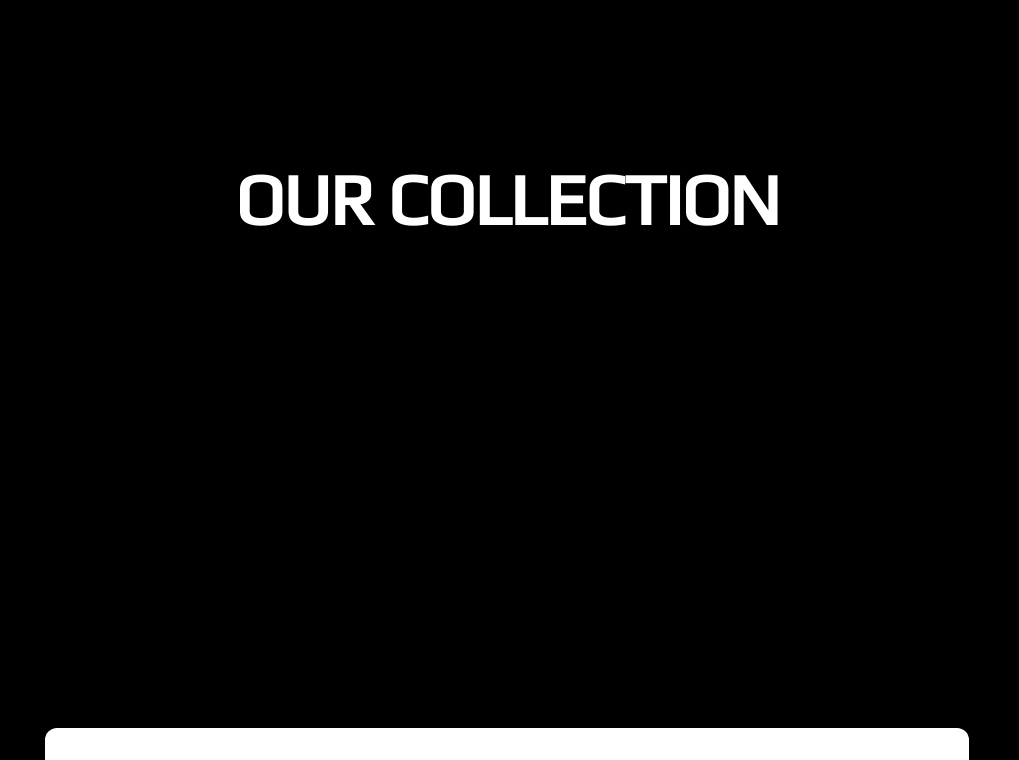
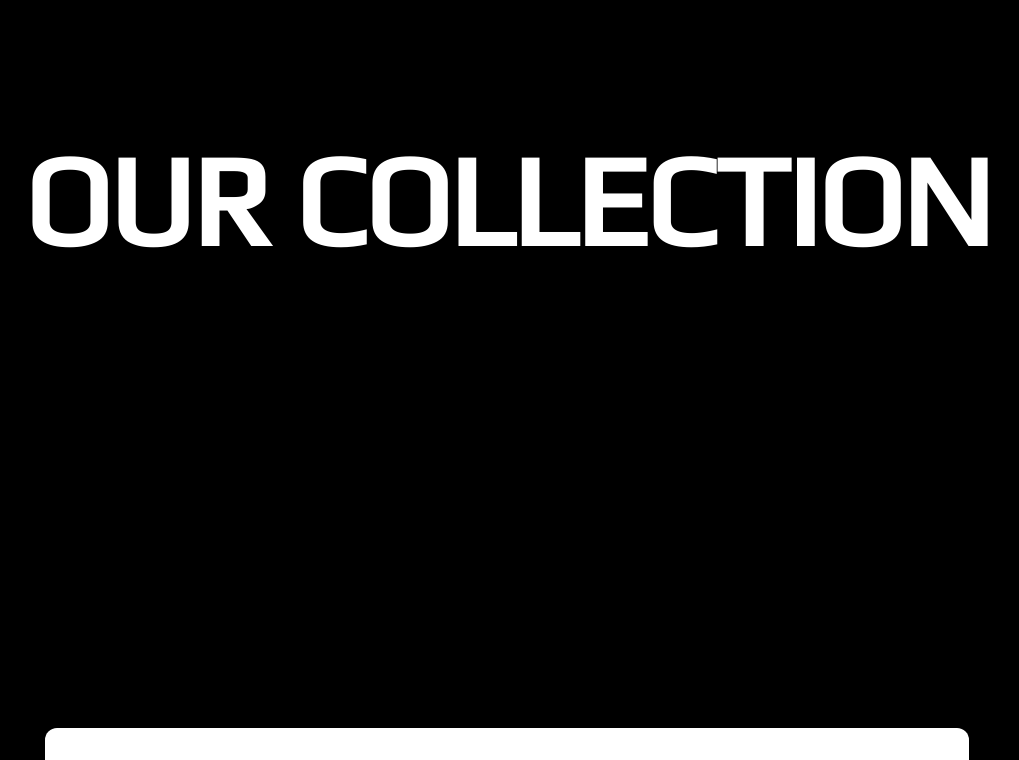
Before and after one commit to KaveeshYoshitha/AURELION, a React (Vite) app: page / in a window 1280 px wide. Shown: the part 1800-2560 px from the top of the page, without its empty margins (133-1152 px from the left). Built offline with nearby package versions, Linux system fonts and the light colour scheme.

Commit message:
Text sizes chnaged

```diff
--- a/src/sections/Collection.tsx
+++ b/src/sections/Collection.tsx
@@ -34,7 +34,7 @@ const Collection = () => {
   return (
     <>
       <section className=" h-screen w-full flex items-center justify-center px-4  ">
-        <h2 className="text-center text-5xl uppercase font-play font-bold tracking-tight sm:text-6xl lg:text-7xl">
+        <h2 className="text-center text-5xl uppercase font-play font-bold tracking-tight sm:text-9xl lg:text-9xl">
           Our Collection
         </h2>
       </section>
--- a/src/sections/Founder.tsx
+++ b/src/sections/Founder.tsx
@@ -4,7 +4,7 @@ const Founder = () => {
   return (
     <div className="bg-white h-auto w-full">
       <section className=" h-screen w-full flex items-center justify-center px-4 bg-white  ">
-        <h2 className="text-center text-5xl text-black  uppercase font-play font-bold tracking-tight sm:text-6xl lg:text-7xl">
+        <h2 className="text-center text-5xl text-black  uppercase font-play font-bold tracking-tight sm:text-9xl lg:text-9xl">
           Meet the Founder
         </h2>
       </section>
```
